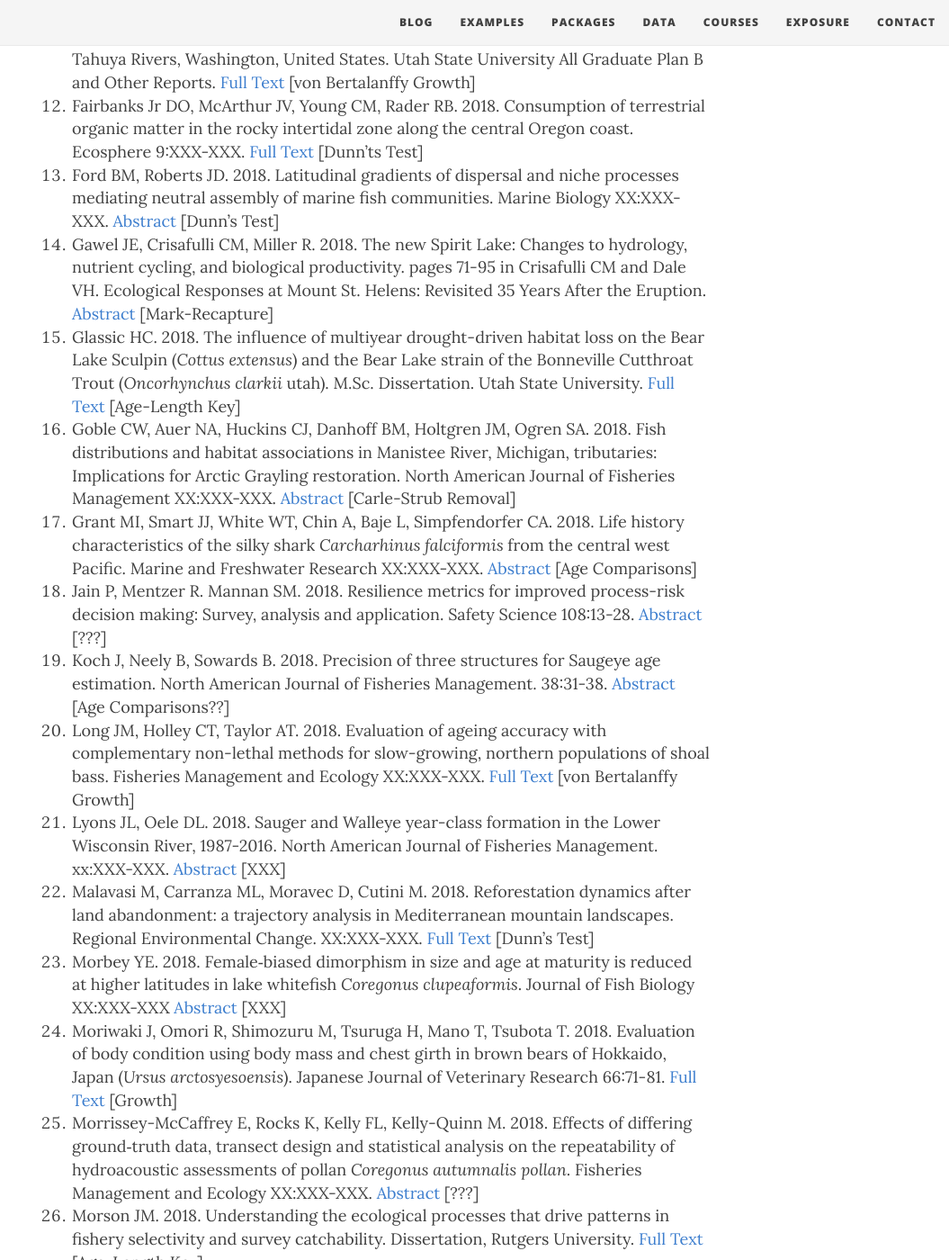
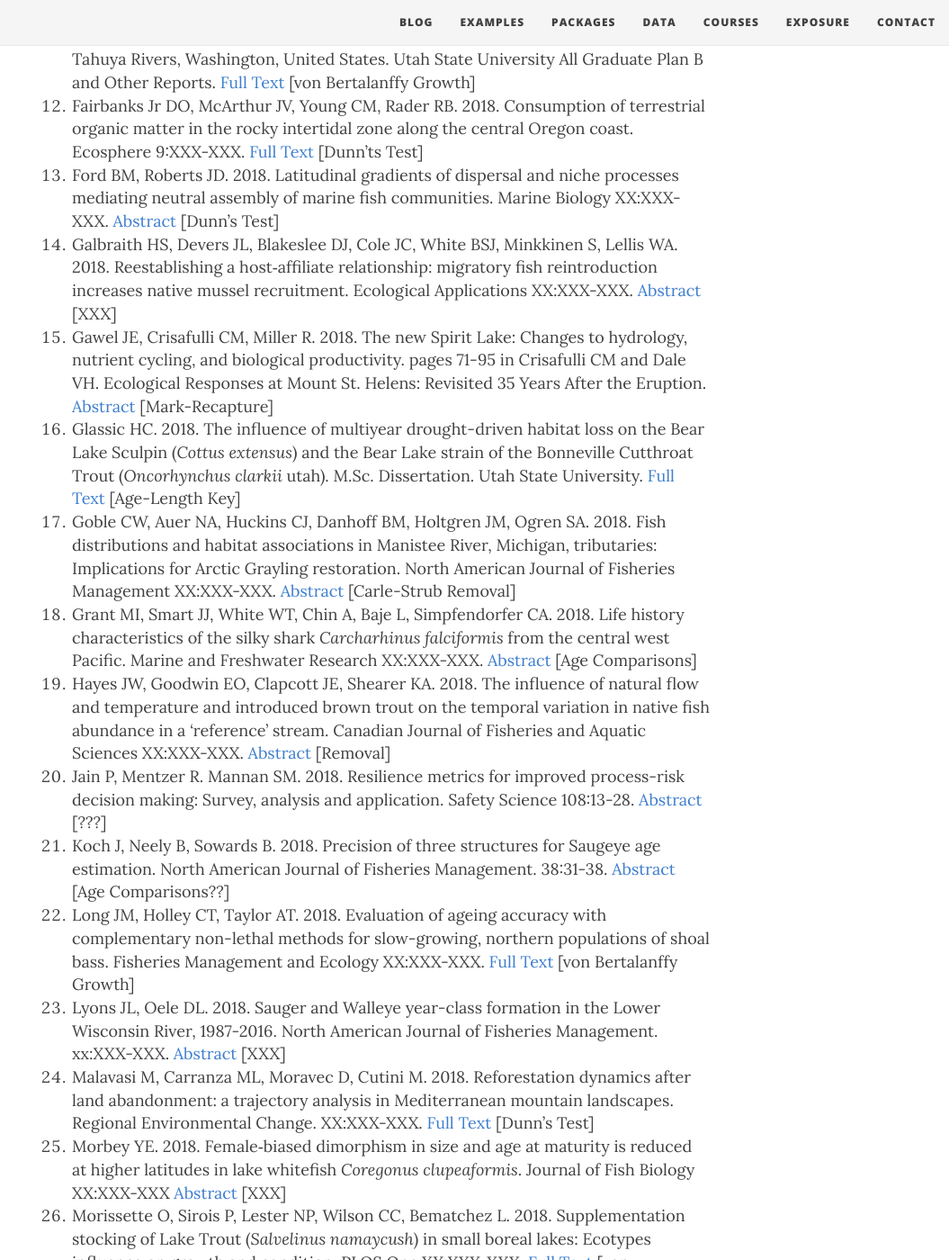
Before and after one commit to droglenc/fishR, a Jekyll site: the page built from exposure/exposure-citations18.md, in a window 1280 px wide and 1400 px high, scrolled down 1373 px. Shown: the whole window at 90% size, without its empty margins (225-1280 px from the left). Built offline with Jekyll 4.4.1, drawn with Linux system fonts in a browser that asks for light colours; nearby versions of some CDN libraries; some of the changed text lies outside the part shown.

Commit message:
Added citations

```diff
--- a/exposure/exposure-citations18.md
+++ b/exposure/exposure-citations18.md
@@ -20,16 +20,19 @@ The [**IFAR** book](http://derekogle.com/IFAR/), **fishR** website, or the **FSA
 1. Elsen SM. 2018. Supplementation and community involvement as drivers of salmon recovery: Summer Chum Salmon (*Oncorhynchus keta*) populations in Union and Tahuya Rivers, Washington, United States. Utah State University All Graduate Plan B and Other Reports. [Full Text](https://digitalcommons.usu.edu/cgi/viewcontent.cgi?article=2226&context=gradreports) [von Bertalanffy Growth]
 1. Fairbanks Jr DO, McArthur JV, Young CM, Rader RB. 2018. Consumption of terrestrial organic matter in the rocky intertidal zone along the central Oregon coast. Ecosphere 9:XXX-XXX. [Full Text](http://onlinelibrary.wiley.com/doi/10.1002/ecs2.2138/full) [Dunn'ts Test]
 1. Ford BM, Roberts JD. 2018. Latitudinal gradients of dispersal and niche processes mediating neutral assembly of marine fish communities. Marine Biology XX:XXX-XXX. [Abstract](https://link.springer.com/article/10.1007/s00227-018-3356-5) [Dunn's Test]
+1. Galbraith HS, Devers JL, Blakeslee DJ, Cole JC, White BSJ, Minkkinen S, Lellis WA. 2018. Reestablishing a host‐affiliate relationship: migratory fish reintroduction increases native mussel recruitment. Ecological Applications XX:XXX-XXX. [Abstract](https://esajournals.onlinelibrary.wiley.com/doi/abs/10.1002/eap.1775) [XXX]
 1. Gawel JE, Crisafulli CM, Miller R. 2018. The new Spirit Lake: Changes to hydrology, nutrient cycling, and biological productivity. pages 71-95 in Crisafulli CM and Dale VH. Ecological Responses at Mount St. Helens: Revisited 35 Years After the Eruption. [Abstract](https://link.springer.com/chapter/10.1007/978-1-4939-7451-1_4) [Mark-Recapture]
 1. Glassic HC. 2018. The influence of multiyear drought-driven habitat loss on the Bear Lake Sculpin (*Cottus extensus*) and the Bear Lake strain of the Bonneville Cutthroat Trout (*Oncorhynchus clarkii* utah). M.Sc. Dissertation. Utah State University. [Full Text](https://digitalcommons.usu.edu/cgi/viewcontent.cgi?article=8067&context=etd)  [Age-Length Key]
 1. Goble CW, Auer NA, Huckins CJ, Danhoff BM, Holtgren JM, Ogren SA. 2018. Fish distributions and habitat associations in Manistee River, Michigan, tributaries: Implications for Arctic Grayling restoration. North American Journal of Fisheries Management XX:XXX-XXX. [Abstract](https://onlinelibrary.wiley.com/doi/pdf/10.1002/nafm.10049) [Carle-Strub Removal]
 1. Grant MI, Smart JJ, White WT, Chin A, Baje L, Simpfendorfer CA. 2018. Life history characteristics of the silky shark *Carcharhinus falciformis* from the central west Pacific. Marine and Freshwater Research XX:XXX-XXX. [Abstract](http://www.publish.csiro.au/MF/MF17163) [Age Comparisons]
+1. Hayes JW, Goodwin EO, Clapcott JE, Shearer KA. 2018. The influence of natural flow and temperature and introduced brown trout on the temporal variation in native fish abundance in a ‘reference’ stream. Canadian Journal of Fisheries and Aquatic Sciences XX:XXX-XXX. [Abstract](http://www.nrcresearchpress.com/doi/abs/10.1139/cjfas-2018-0033) [Removal]
 1. Jain P, Mentzer R. Mannan SM. 2018. Resilience metrics for improved process-risk decision making: Survey, analysis and application. Safety Science 108:13-28. [Abstract](https://www.sciencedirect.com/science/article/pii/S0925753517313802) [???]
 1. Koch J, Neely B, Sowards B. 2018. Precision of three structures for Saugeye age estimation. North American Journal of Fisheries Management. 38:31-38. [Abstract](http://onlinelibrary.wiley.com/doi/10.1002/nafm.10019/abstract) [Age Comparisons??]
 1. Long JM, Holley CT, Taylor AT. 2018. Evaluation of ageing accuracy with complementary non-lethal methods for slow-growing, northern populations of shoal bass. Fisheries Management and Ecology XX:XXX-XXX. [Full Text](https://www.researchgate.net/publication/323615561_Evaluation_of_ageing_accuracy_with_complementary_non-lethal_methods_for_slow-growing_northern_populations_of_shoal_bass) [von Bertalanffy Growth]
 1. Lyons JL, Oele DL. 2018. Sauger and Walleye year-class formation in the Lower Wisconsin River, 1987-2016. North American Journal of Fisheries Management. xx:XXX-XXX. [Abstract](https://onlinelibrary.wiley.com/doi/abs/10.1002/nafm.10180) [XXX]
 1. Malavasi M, Carranza ML, Moravec D, Cutini M. 2018. Reforestation dynamics after land abandonment: a trajectory analysis in Mediterranean mountain landscapes. Regional Environmental Change. XX:XXX-XXX. [Full Text](https://www.researchgate.net/publication/325848394_Reforestation_dynamics_after_land_abandonment_a_trajectory_analysis_in_Mediterranean_mountain_landscapes) [Dunn's Test]
 1. Morbey YE. 2018. Female‐biased dimorphism in size and age at maturity is reduced at higher latitudes in lake whitefish *Coregonus clupeaformis*. Journal of Fish Biology XX:XXX-XXX [Abstract](https://onlinelibrary.wiley.com/doi/abs/10.1111/jfb.13675) [XXX]
+1. Morissette O, Sirois P, Lester NP, Wilson CC, Bematchez L. 2018. Supplementation stocking of Lake Trout (*Salvelinus namaycush*) in small boreal lakes: Ecotypes influence on growth and condition. PLOS One XX:XXX-XXX. [Full Text](http://journals.plos.org/plosone/article?id=10.1371/journal.pone.0200599) [von Bertalanffy Growth]
 1. Moriwaki J, Omori R, Shimozuru M, Tsuruga H, Mano T, Tsubota T. 2018. Evaluation of body condition using body mass and chest girth in brown bears of Hokkaido, Japan (*Ursus arctosyesoensis*). Japanese Journal of Veterinary Research 66:71-81. [Full Text](https://eprints.lib.hokudai.ac.jp/dspace/bitstream/2115/70493/1/p071-081%20Toshio_Tsubota.pdf) [Growth]
 1. Morrissey-McCaffrey E, Rocks K, Kelly FL, Kelly-Quinn M. 2018. Effects of differing ground‐truth data, transect design and statistical analysis on the repeatability of hydroacoustic assessments of pollan *Coregonus autumnalis pollan*. Fisheries Management and Ecology XX:XXX-XXX. [Abstract](https://onlinelibrary.wiley.com/doi/full/10.1111/fme.12295) [???]
 1. Morson JM. 2018. Understanding the ecological processes that drive patterns in fishery selectivity and survey catchability. Dissertation, Rutgers University. [Full Text](http://scholar.google.com/scholar_url?url=https://rucore.libraries.rutgers.edu/rutgers-lib/56061/PDF/1/&hl=en&sa=X&scisig=AAGBfm3oPizfJa5iIEZHcrzzNZgYhkG9Zg&nossl=1&oi=scholaralrt) [Age-Length Key]
@@ -46,6 +49,7 @@ The [**IFAR** book](http://derekogle.com/IFAR/), **fishR** website, or the **FSA
 1. Snow RA, Porta MJ, Long JM. 2018. Precision of four otolith techniques for estimating age of White Perch from a thermally altered reservoir. North American Journal of Fisheries Management. XX:XXX-XXX. [Abstract](https://onlinelibrary.wiley.com/doi/abs/10.1002/nafm.10069) [Growth]
 1. Studivan M. 2018. Genetic connectivity and phenotypic plasticity of shallow and mesophotic coral ecosystems in the Gulf of Mexico. Dissertation, Florida Atlantic University. [Full Text](https://search.proquest.com/openview/f3ce3441c636d37e1b799b44b7955ee6/) [Dunn's Test]
 1. Szekely D, Szekely P, Stanescu F, Cogalniceanu D, Ulrich S. 2018. Breed fast, die young: Demography of a poorly known fossorial frog from the xeric Neotropics. Salamandra 54:37-44. [Full Text](https://www.researchgate.net/profile/Florina_Stanescu/publication/320779366_Breed_fast_die_young_Demography_of_a_poorly_known_fossorial_frog_from_the_xeric_Neotropics/links/5a85c642aca272017e564ce2/Breed-fast-die-young-Demography-of-a-poorly-known-fossorial-frog-from-the-xeric-Neotropics.pdf) [von Bertalanffy Growth]
+1. Taylor AT, Long JM. 2018. Genetic integrity, population status, and long-term viability of isolated populations of shoal bass in the Upper Chattahoochee River Basin, Georgia. Natural Resource Report NPS/CHAT/NRR—2018/1620. National Park Service, Fort Collins, Colorado. [Full Text](https://www.researchgate.net/publication/326305035_Genetic_Integrity_Population_Status_and_Long-Term_Viability_of_Isolated_Populations_of_Shoal_Bass_in_the_Upper_Chattahoochee_River_Basin_Georgia) [Age-Length Key, Mortality, Growth]
 1. Tibihika PD, Waidbacher H, Masembe C, Curto M, Sabatino S, Alemayehu E, Meulenbroek P, Akoll P, Meimberg H. 2018. Anthropogenic impacts on the contextual morphological diversification and adaptation of Nile tilapia (*Oreochromis niloticus*, L. 1758) in East Africa. Environmental Biology of Fishes XX:XXX-XXX [Full Text](https://link.springer.com/article/10.1007/s10641-017-0704-0) [Condition]
 1. Vukov D, Ilic M, Cuk M, Radulovic S, Igic R, Janauer GA. 2018. Combined effects of physical environmental conditions and anthropogenic alterations are associated with macrophyte habitat fragmentation in rivers - Study of the Danube in Serbia. Science of the Total Environment 634:780-790. [Abstract](https://www.sciencedirect.com/science/article/pii/S0048969718311288) [Dunn's Test]
 1. Willmes M, Hobbs JA, Sturrock AM, Bess Z, Lewis LS, Glessner JJG, Johnson RC, Kurth R, Kindopp J. 2018. Fishery collapse, recovery, and the cryptic decline of wild salmon on a major California river. Canadian Journal of Fisheries and Aquatic Sciences. XX:XXX-XXX. [Abstract](http://www.nrcresearchpress.com/doi/abs/10.1139/cjfas-2017-0273#.Wl5BqnlG3uM) [Age Comparisons]
```
Also changed, not shown: other parts of exposure/exposure-citations18.md (+1 -1 lines).
